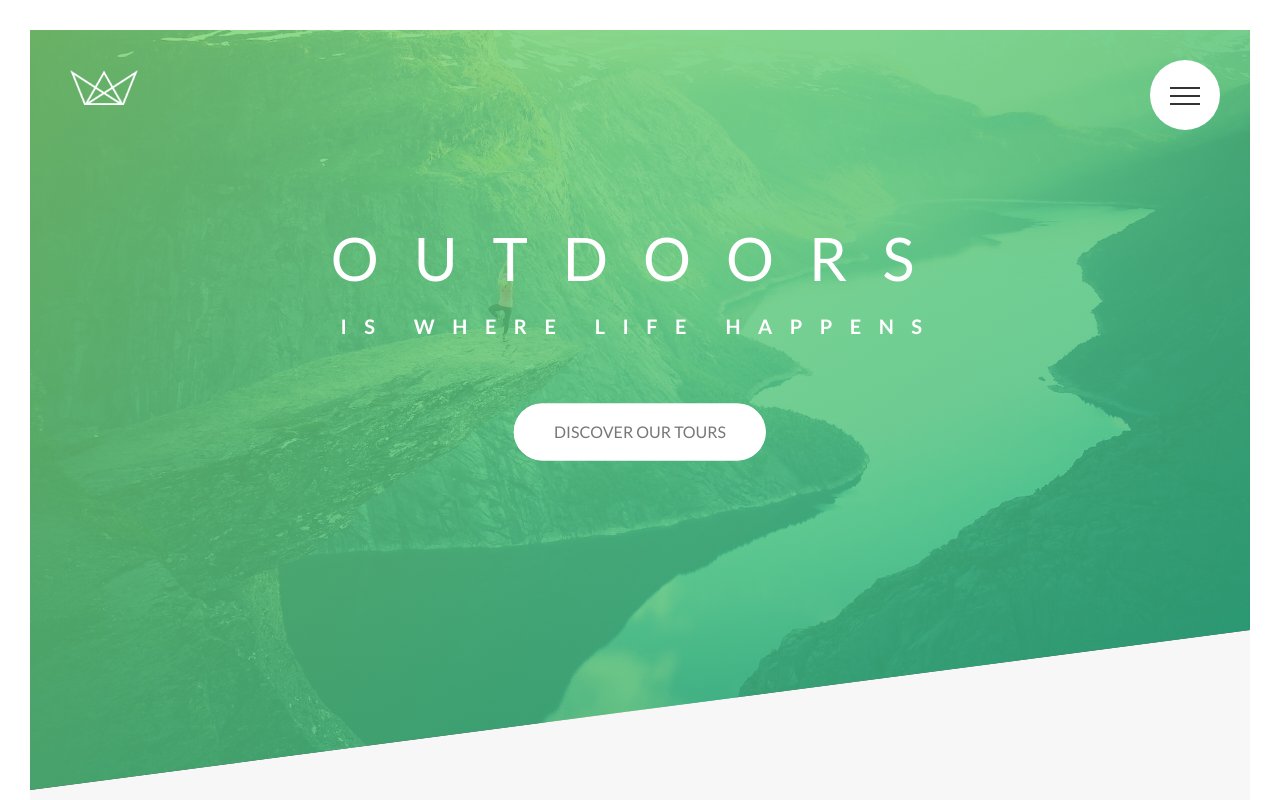
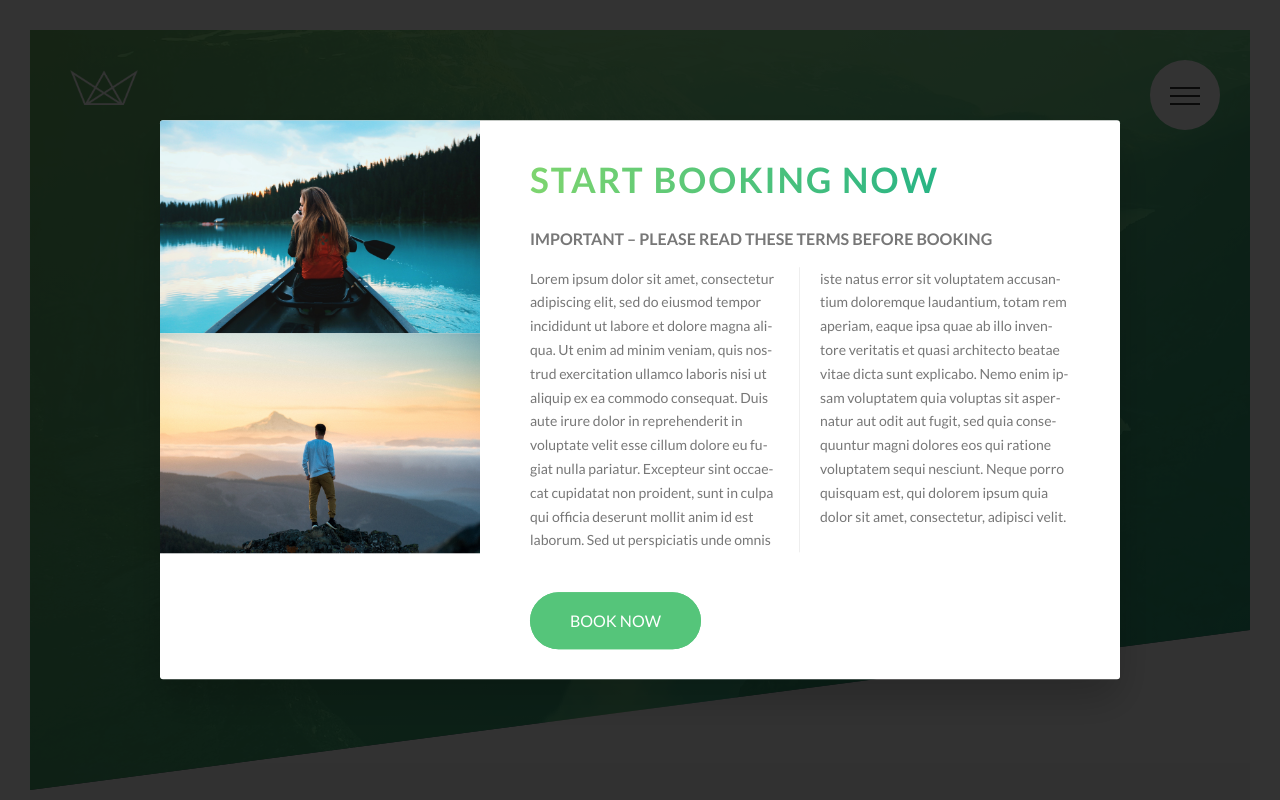
Before and after one commit to bryan5/natours, a website: page index.html in a window 1280 px wide. Shown: the top 800 px of the page. Drawn offline with Linux system fonts and the light colour scheme.

Commit message:
Style popup

```diff
--- a/index.html
+++ b/index.html
@@ -352,6 +352,23 @@
             </div>
         </footer>
 
+        <div class="popup">
+            <div class="popup__content">
+                <div class="popup__left">
+                    <img src="img/nat-8.jpg" alt="Tour Photo" class="popup__img">
+                    <img src="img/nat-9.jpg" alt="Tour photo" class="popup__img">
+                </div>
+                <div class="popup__right">
+                    <h2 class="heading-secondary u-margin-bottom-small">Start Booking Now</h2>
+                    <h3 class="heading-tertiary u-margin-bottom-small">Important &ndash; Please read these terms before booking</h3>
+                    <p class="popup__text">
+                        Lorem ipsum dolor sit amet, consectetur adipiscing elit, sed do eiusmod tempor incididunt ut labore et dolore magna aliqua. Ut enim ad minim veniam, quis nostrud exercitation ullamco laboris nisi ut aliquip ex ea commodo consequat. Duis aute irure dolor in reprehenderit in voluptate velit esse cillum dolore eu fugiat nulla pariatur. Excepteur sint occaecat cupidatat non proident, sunt in culpa qui officia deserunt mollit anim id est laborum. Sed ut perspiciatis unde omnis iste natus error sit voluptatem accusantium doloremque laudantium, totam rem aperiam, eaque ipsa quae ab illo inventore veritatis et quasi architecto beatae vitae dicta sunt explicabo. Nemo enim ipsam voluptatem quia voluptas sit aspernatur aut odit aut fugit, sed quia consequuntur magni dolores eos qui ratione voluptatem sequi nesciunt. Neque porro quisquam est, qui dolorem ipsum quia dolor sit amet, consectetur, adipisci velit.
+                    </p>
+                    <a href="#" class="btn btn--green">Book now</a>
+                </div>
+            </div>
+        </div>
+
         <!-- <section class="grid-test">
             <div class="row">
                 <div class="col-1-of-2">
--- a/sass/abstracts/_mixins.scss
+++ b/sass/abstracts/_mixins.scss
@@ -5,3 +5,10 @@
     clear: both;
   }
 }
+
+@mixin absCenter {
+  position: absolute;
+  top: 50%;
+  left: 50%;
+  transform: translate(-50%, -50%);
+}
--- /dev/null
+++ b/sass/components/_popup.scss
@@ -0,0 +1,54 @@
+.popup {
+  position: fixed;
+  width: 100%;
+  height: 100%;
+  top: 0;
+  left: 0;
+  background-color: rgba($color-black, .8);
+  z-index: 9999;
+
+  &__content {
+    @include absCenter;
+
+    width: 75%;
+    background-color: $color-white;
+    box-shadow: 0 2rem 4rem rgba($color-black, .2);
+    border-radius: 3px;
+    display: table;
+    overflow: hidden;
+  }
+
+  &__left {
+    width: 33.333333%;
+    display: table-cell;
+  }
+
+  &__right {
+    width: 66.666667%;
+    display: table-cell;
+    vertical-align: middle;
+    padding: 3rem 5rem;
+  }
+
+  &__img {
+    display: block;
+    width: 100%;
+  }
+
+  &__text {
+    font-size: 1.4rem;
+    margin-bottom: 4rem;
+
+    -moz-column-count: 2;
+    -moz-column-gap: 4rem;
+    -moz-column-rule: 1px solid $color-grey-light-2;
+    column-count: 2;
+    column-gap: 4rem;
+    column-rule: 1px solid $color-grey-light-2;
+
+    -moz-hyphens: auto;
+    -ms-hyphens: auto;
+    -webkit-hyphens: auto;
+    hyphens: auto;
+  }
+}
--- a/sass/main.scss
+++ b/sass/main.scss
@@ -13,6 +13,7 @@
 @import "components/composition";
 @import "components/feature-box";
 @import "components/form";
+@import "components/popup";
 @import "components/story";
 
 @import "layout/footer";
```
Also changed, not shown: css/style.css.
